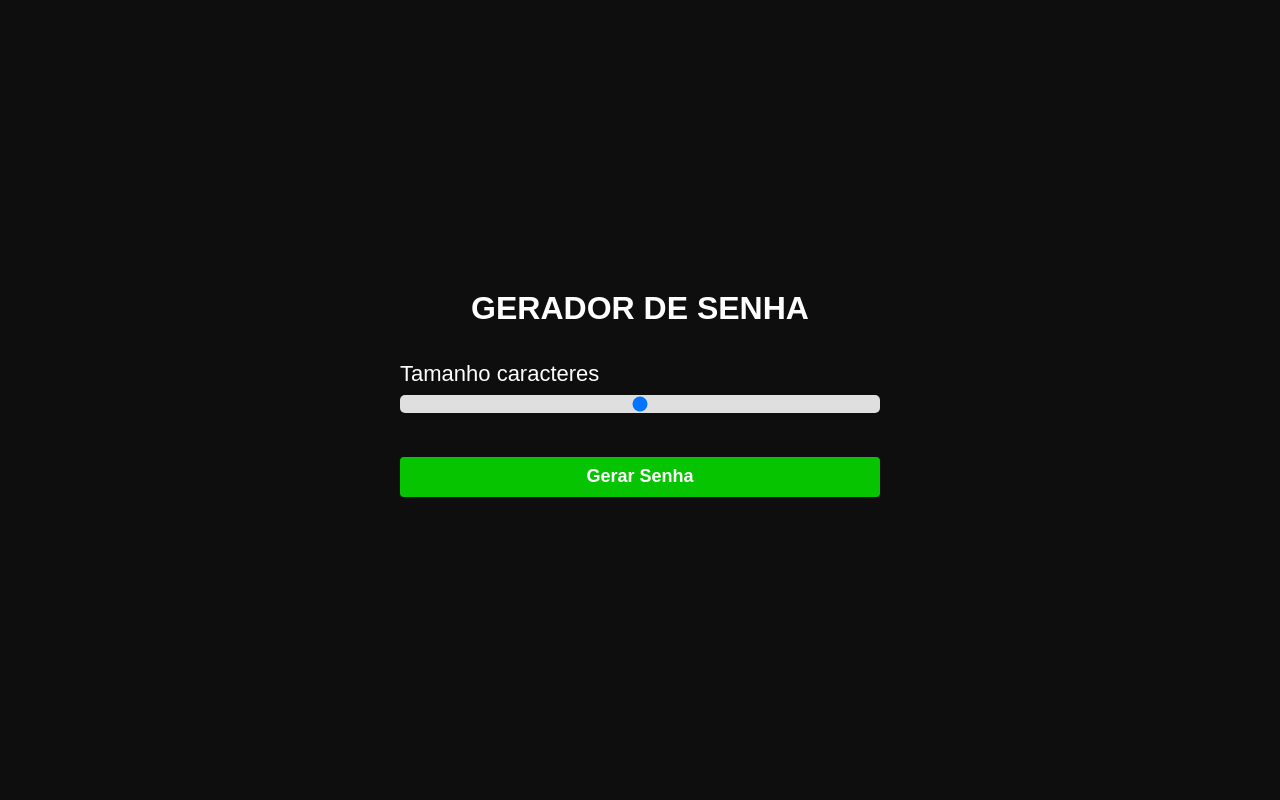
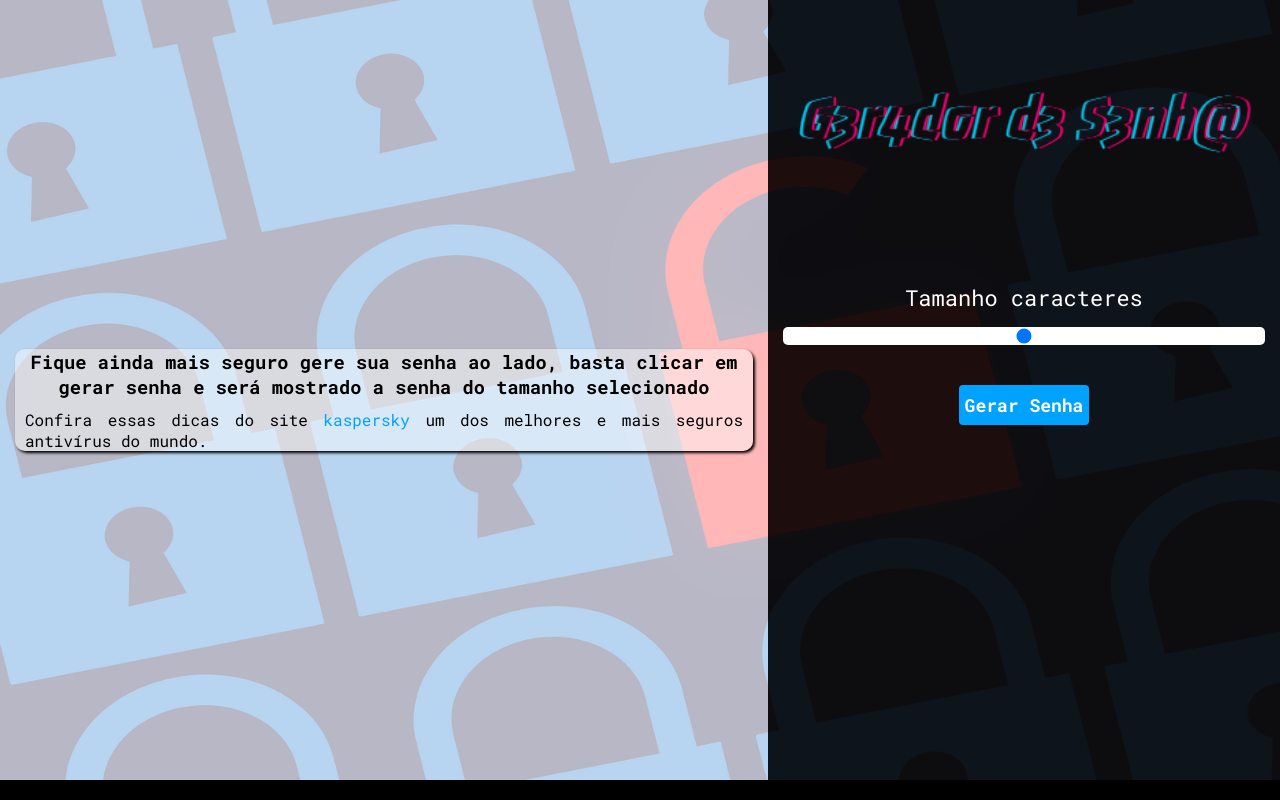
Before and after one commit to Adilsonpg/Estudos, a plain HTML site: page geradorDeSenha/index.html in a window 1280 px wide. Drawn offline with Linux system fonts and the light colour scheme.

Commit message:
att gerador de senha

```diff
--- a/geradorDeSenha/index.html
+++ b/geradorDeSenha/index.html
@@ -10,25 +10,41 @@
 
 </head>
 <body>
-    <h1>GERADOR DE SENHA</h1>
 
-    <main class="container-input">
+    <div class="div-main">
+        <section class="section-texto">
+            <div class="container-texto">
+                <article>
+                    <h1>Fique ainda mais seguro gere sua senha ao lado, basta clicar em gerar senha e será mostrado a senha do tamanho selecionado</h1>
+                    <p>Confira essas dicas do site <a href="https://www.kaspersky.com.br/resource-center/threats/how-to-create-a-strong-password " target="_blank">kaspersky</a> um dos melhores e mais seguros antivírus do mundo.</p>
+                </article>
+            </div>
+        </section>
+        <section class="section-gerador">
+                <img src="geradordesenha.png" alt="Gerador de Senha">
+
+            <div class="container-input">
+                    <div class="msg-tamanho">
                         <span>Tamanho <span id="valor"></span> caracteres</span>
+                    </div>
                     <input type="range" id="slider" class="slider" min="5" max="25" value="15">
                     <button id="button" class="button-cta" onclick="gerarSenha()">Gerar Senha</button>
-    </main>
 
                 <div id="container-password" class="container-password hide">
                     <span class="title"> Sua senha gerada foi:</span>
                     <span id="password" class="password" onclick="copiarSenha()">1231232312321312</span>
                     <span class="tooltip">Clique na senha para copiar. 👆 </span>
-
+                </div>
+            </div>
+        </section>
     </div>
 
 
 
 
+    <footer>
 
+    </footer>
 
     <script src="script.js"></script>
 </body>
--- a/geradorDeSenha/style.css
+++ b/geradorDeSenha/style.css
@@ -1,34 +1,88 @@
+@import url('https://fonts.googleapis.com/css2?family=Roboto+Mono:ital,wght@0,100;0,300;0,400;0,700;1,400&display=swap');
+
 * {
     font-family: sans-serif;
-    width: 100%;
-    margin: 0 auto;
+    margin: 0;
     box-sizing: border-box;
+    text-decoration: none;
+    color: inherit;
+    font-family: 'Roboto Mono', monospace;
 }
 
 body {
-    background-color: #0e0e0e;
+    position: absolute;
     width: 100%;
-    height: 100vh;
+    height: 100%;
+}
+
+.div-main {
+    background-color: #fdfdfd;
+    background-image: url('bg1.png');
+    background-size: cover;
+    width: 100%;
+    height: 100%;
+    display: grid;
+    grid-template-columns: 60% 40%;
+    align-items: center;
+}
+
+.section-gerador {
+    background-color: #0e0e0eee;
+    height: 100%;
+    padding: 15px;
+    text-align: center;
+}
+
+.section-gerador .container-input {
     display: flex;
+    flex-direction: column;
+    align-items: center;
+    margin-top: 80px;
+}
+
+.section-texto {
+    background-color: #ffffffb7;
+    margin: 0px;
+    height: 100%;
+    display: flex;
+    flex-direction: column ;
     justify-content: center;
-    align-items: center;
-    flex-direction: column;
+    text-align: center;
+    padding: 15px;
 }
 
 h1 {
-    max-width: 600px;
-    margin-bottom: 20px;
+    margin: 10px;
     text-align: center;
-    color: white;
+    color: rgb(0, 0, 0);
 }
 
-.container-input {
-    max-width: 480px;
-    margin: 14px 0;
+p {
+    margin: 10px;
+    text-align: justify;
+    color: rgb(0, 0, 0);
+}
+
+a {
+    color: rgb(0, 162, 255);
+}
+
+article {
+    background-color: rgba(255, 255, 255, 0.466);
+    border-radius: 10px;
+    box-shadow: 2px 2px 3px;
+}
+
+.section-gerador img {
+     margin-top: 20px;
+}
+
+.msg-tamanho {
+    text-align: center;
 }
 
 .container-input span{
-    color: #FFF;
+    color: white;
     font-size: 22px;
 }
 
@@ -36,15 +90,15 @@ h1 {
     -webkit-appearance: none;
     width: 100%;
     border-radius: 5px;
-    background-color: #DFDFDF;
+    background-color: white;
     height: 18px;
     outline: none;
-    margin-top: 8px;
+    margin-top: 15px;
 }
 
 .button-cta {
     height: 40px;
-    background-color: #07c400;
+    background-color: rgb(0, 162, 255);
     border: 0;
     border-radius: 4px;
     cursor: pointer;
@@ -54,31 +108,29 @@ h1 {
     color: white;
 }
 
-.container-password{
-    max-width: 480px;
+.container-password {
     margin: 14px 0;
     display: flex;
-    align-items: center;
     flex-direction: column;
     cursor: pointer;
 }
 
 .title {
     text-align: center;
-    color: white;
+    color: red;
     font-size: 20px;
-    margin-top: 24px;
     margin-bottom: 8px;
 }
 
 .password {
     height: 60px;
-    background-color: rgba(0, 0, 0, 0.40);
+    background-color: rgba(0, 0, 0, 0.4);
     border-radius: 4px;
     display: flex;
     justify-content: center;
     align-items: center;
-    color: white;
+    color: rgb(0, 162, 255);
+    font-size: 20pt;
     border: 1px solid #0e0e0e;
     transition: 0.5s;
 }
@@ -110,3 +162,11 @@ h1 {
 .hide {
     display: none;
 }
+
+footer {
+    background-color: black;
+    height: 20px;
+    width: 100%;
+    position: absolute;
+    bottom: 0;
+}
```
Also changed, not shown: geradorDeSenha/bg1.png (added), geradorDeSenha/geradordesenha.png (added). Lines whose indentation alone changed are shown as unchanged.
